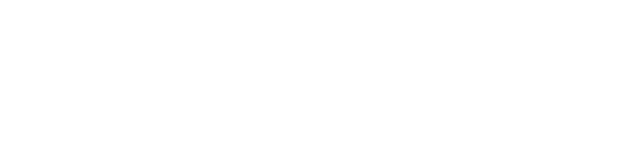
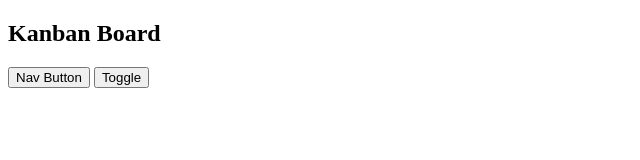
Before and after one commit to InnocentRangaka/kanban_board, a plain HTML site: page index.html in a window 1280 px wide. Shown: the whole page, without its empty margins (0-640 px from the left). Drawn offline with Linux system fonts and the light colour scheme.

Commit message:
Populating HTML

```diff
--- a/index.html
+++ b/index.html
@@ -3,9 +3,23 @@
 <head>
     <meta charset="UTF-8">
     <meta name="viewport" content="width=device-width, initial-scale=1.0">
-    <title>Document</title>
+    <title>Kanban Board</title>
+    <link rel="stylesheet" href="./assets/css/styles.css">
+    <script src="./assets/js/main.js" defer></script>
 </head>
 <body>
-
+    <header>
+        <nav>
+            <div>
+                <h2>Kanban Board</h2>
+            </div>
+            <div>
+                <button>Nav Button</button>
+                <button>Toggle</button>
+            </div>
+        </nav>
+    </header>
+    <main></main>
+    <footer></footer>
 </body>
 </html>
```
